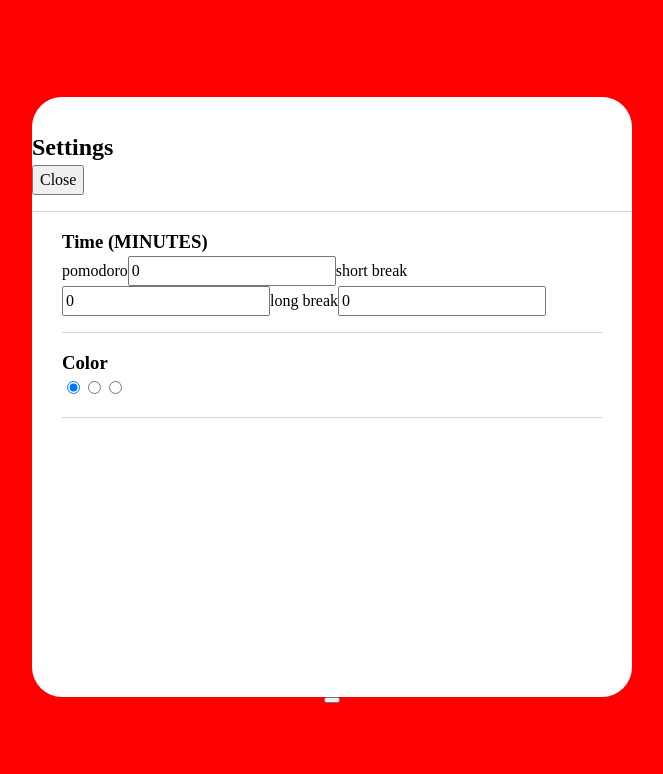
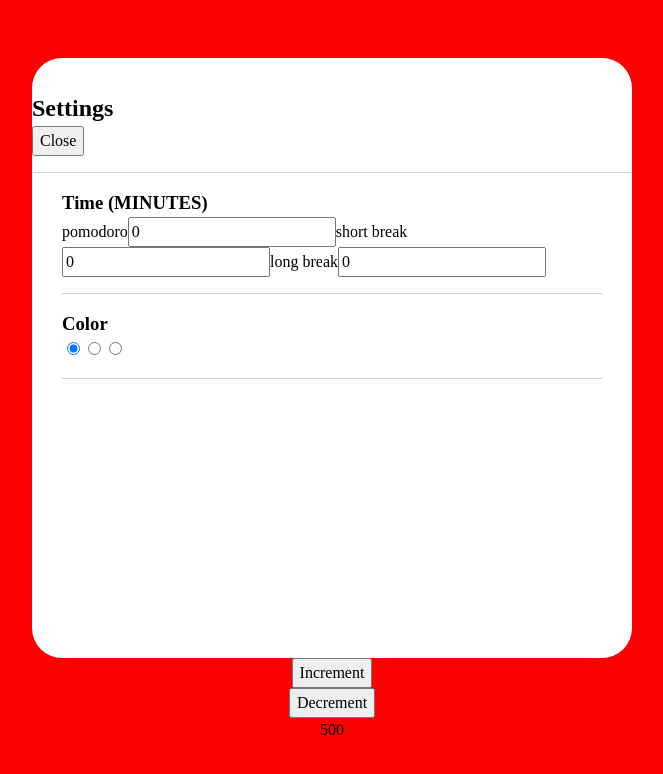
Before and after one commit to JJWallis/pomodoro-timer, a React (Create React App) app: page / in a window 1280 px wide. Shown: the top 774 px of the page, without its empty margins (308-971 px from the left). Built offline with nearby package versions, Linux system fonts and the light colour scheme.

Commit message:
Reducer ip

```diff
--- a/src/App.tsx
+++ b/src/App.tsx
@@ -2,30 +2,40 @@ import React, { FC, useReducer } from 'react'
 import { AppContainer } from './containers/Container.styled'
 import Modal from './components/Modal'
 
-const reducer = (state, action) => {
-   switch (action.type) {
-      case 'deposit':
-         return state + action.payload
-      case 'withdraw':
-         return state - action.payload
+type TimerState = number
+type Actions =
+   | {
+        type: 'INCREMENT'
+        payload: number
+     }
+   | {
+        type: 'DECREMENT'
+        payload: number
+     }
+
+const timerReducer = (state: TimerState, action: Actions) => {
+   const { type, payload } = action
+   switch (type) {
+      case 'INCREMENT':
+         return state + payload
+      case 'DECREMENT':
+         return state - payload
       default:
          return state
    }
 }
 
 const App: FC = () => {
-   const deposit = (amount: number) => {
-      // if (amount.isFinite()) validation if desired
-      dispatch({ type: 'deposit', payload: amount })
-   }
-
-   const [amount, dispatch] = useReducer(reducer, 500)
-
+   const [amount, dispatch] = useReducer(timerReducer, 500)
    return (
       <>
          <AppContainer>
             <Modal />
-            <button onClick={() => deposit(500)}></button>
+            <button onClick={() => dispatch({ type: 'INCREMENT', payload: 1 })}>
+               Increment
+            </button>
+            <button>Decrement</button>
+            <div>{amount}</div>
          </AppContainer>
       </>
    )
```
